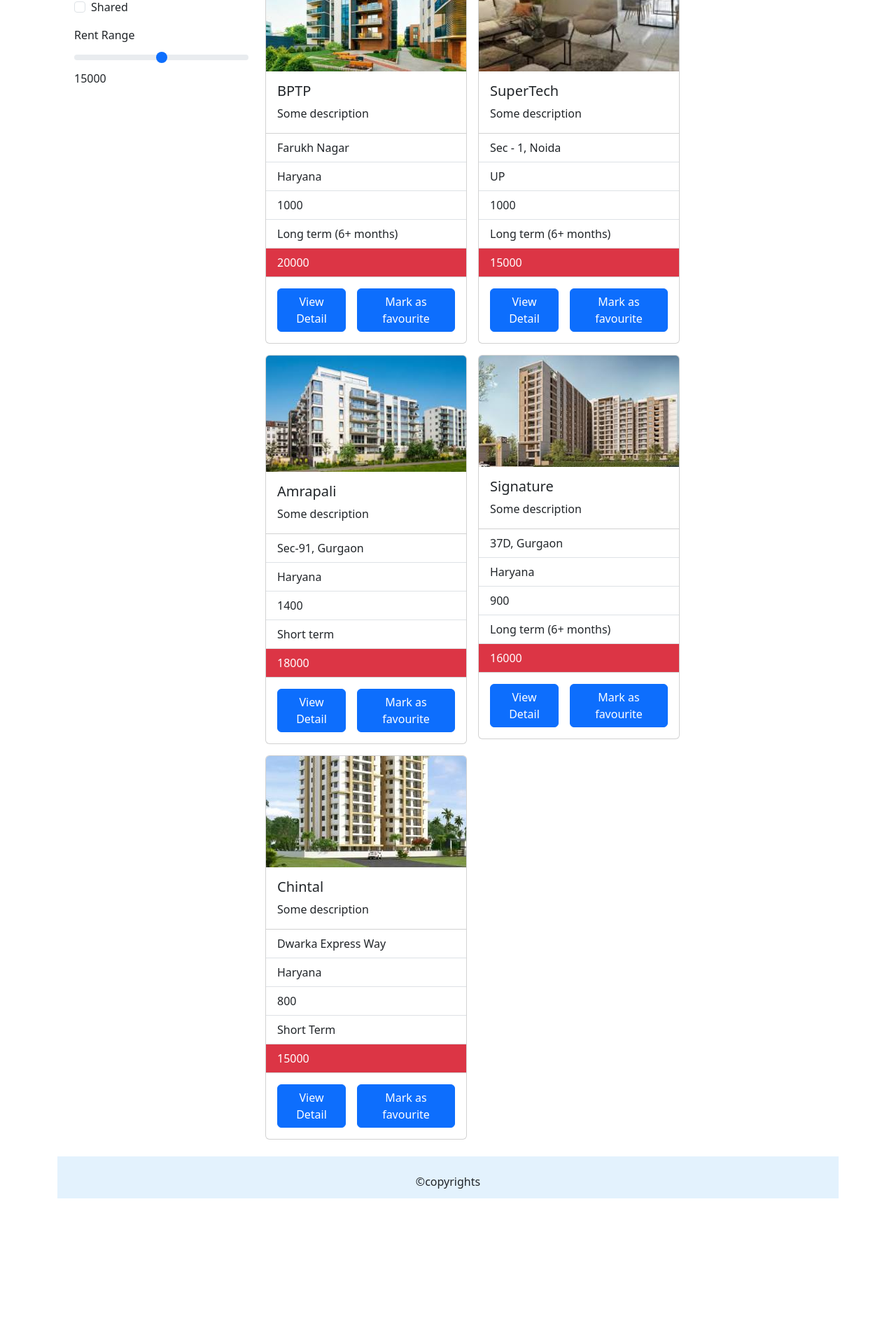
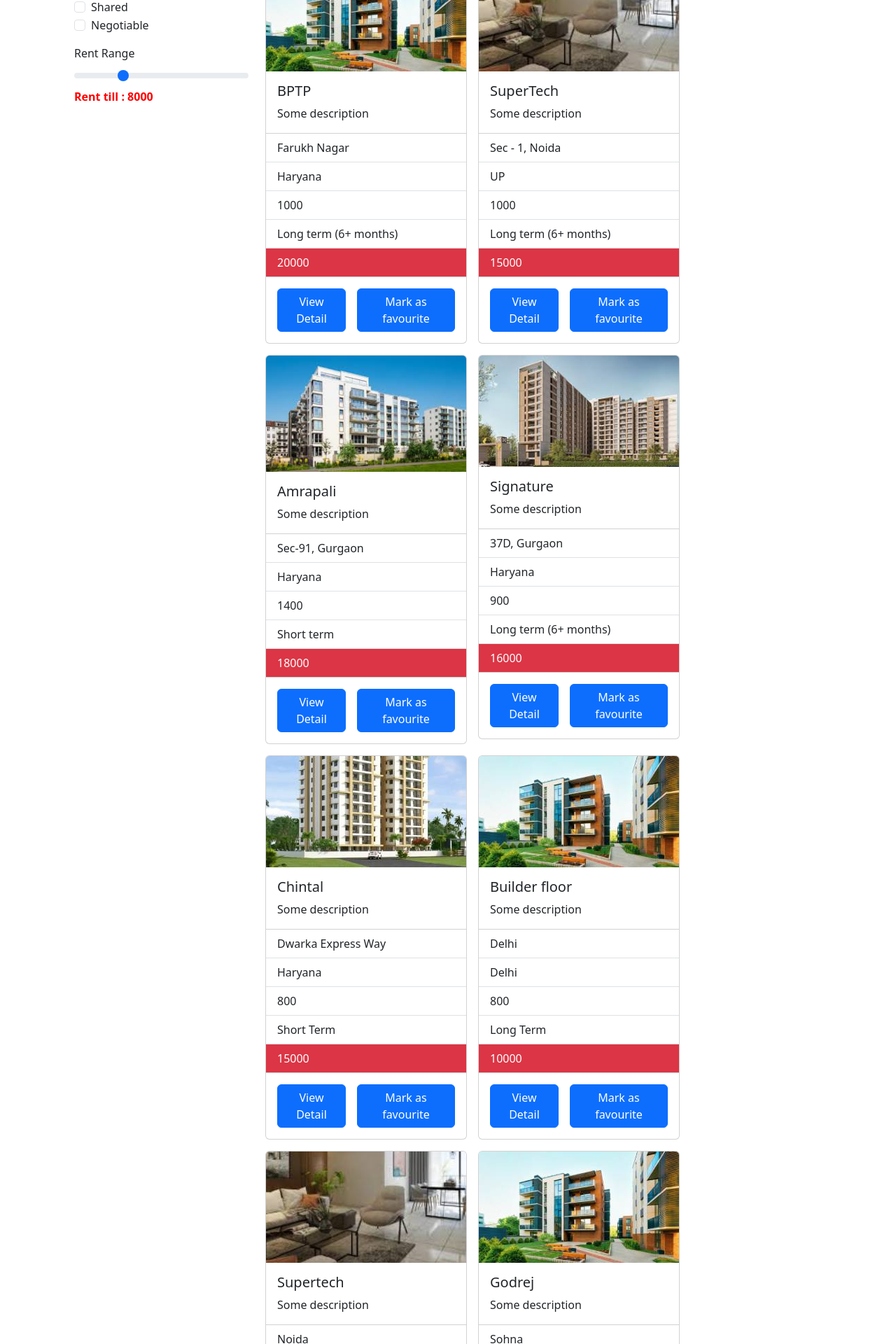
Before and after one commit to mkumar-01/lease, an Angular app: page /dashboard in a window 1280 px wide. Shown: the part 480-2400 px from the top of the page at 70% size. Before the commit the page ends 2192 px from the top, so only its background shows below. Built offline with nearby package versions, Linux system fonts and the light colour scheme.

Commit message:
filter static component added

```diff
--- a/src/app/components/filter/filter.html
+++ b/src/app/components/filter/filter.html
@@ -1,10 +1,32 @@
 <div class="form-check mt-4">
-  <input class="form-check-input" type="checkbox" value="" id="checkDefault" />
+  <input
+    class="form-check-input"
+    type="checkbox"
+    value=""
+    id="checkDefault"
+    (change)="furnished($event)"
+  />
   <label class="form-check-label" for="checkDefault"> Furnished </label>
 </div>
 <div class="form-check">
-  <input class="form-check-input" type="checkbox" value="" id="checkChecked" />
+  <input
+    class="form-check-input"
+    type="checkbox"
+    value=""
+    id="checkChecked"
+    (change)="shared($event)"
+  />
   <label class="form-check-label" for="checkChecked"> Shared</label>
+</div>
+<div class="form-check">
+  <input
+    class="form-check-input"
+    type="checkbox"
+    value=""
+    id="negotiable"
+    (change)="negotiable($event)"
+  />
+  <label class="form-check-label" for="negotiable"> Negotiable</label>
 </div>
 <div class="mt-3">
   <label for="customRange4" class="form-label">Rent Range</label>
@@ -12,11 +34,19 @@
     type="range"
     class="form-range"
     min="0"
-    max="100"
-    value="50"
+    max="30000"
+    value="8000"
     id="customRange4"
+    (change)="range($event)"
+    list="markers"
   />
-  <output for="customRange4" id="rangeValue" aria-hidden="true">15000</output>
+  <output
+    for="customRange4"
+    id="rangeValue"
+    aria-hidden="true"
+    style="color: red; font-weight: bold"
+    >Rent till : {{selectedRange()}}</output
+  >
 
   <script>
     // This is an example script, please modify as needed
--- a/src/app/components/filter/filter.scss
+++ b/src/app/components/filter/filter.scss
@@ -0,0 +1,17 @@
+.datalist {
+    display: flex;
+    flex-direction: column;
+    justify-content: space-between;
+    writing-mode: vertical-lr;
+    width: 200px;
+
+    option {
+        padding: 0;
+    }
+}
+
+
+// input[type="range"] {
+//     width: 200px;
+//     margin: 0;
+// }
--- a/src/app/components/filter/filter.ts
+++ b/src/app/components/filter/filter.ts
@@ -1,4 +1,4 @@
-import { Component } from '@angular/core';
+import { Component, signal } from '@angular/core';
 
 @Component({
   selector: 'filter',
@@ -7,5 +7,24 @@
   styleUrl: './filter.scss'
 })
 export class Filter {
+  public selectedRange = signal<number>(8000);
+  furnished(event: Event) {
+    const input = event.target as HTMLInputElement;
+    console.log(input.checked)
+  }
+  shared(event: Event) {
+    const input = event.target as HTMLInputElement;
+    console.log(input.checked)
+  }
+  negotiable(event: Event) {
+    const input = event.target as HTMLInputElement;
+    console.log(input.checked)
+  }
+  range(event: Event) {
+    const input = event.target as HTMLInputElement;
+    const value = Number(input.value)
+    this.selectedRange.set(value)
+  }
+
 
 }
--- a/src/assets/data/property-list.json
+++ b/src/assets/data/property-list.json
@@ -70,7 +70,7 @@
       "Water Heater",
       "Club House"
     ],
-    "shared": "true",
+    "shared": "false",
     "otherDescription": {
       "title": "Some title",
       "description": "Some description"
@@ -193,5 +193,163 @@
       "description": "Some description"
     },
     "featured": "true"
+  },
+
+  {
+    "id": 6,
+    "picture": "assets/data/apartment-1.jpg",
+    "apartmentName": "Builder floor",
+    "propertyLocation": {
+      "area": "Delhi",
+      "state": "Delhi"
+    },
+    "propertyDetail": {
+      "area": 800,
+      "leaseType": "Long Term"
+    },
+    "expectedRent": {
+      "expectedRent": 10000,
+      "isNegotiable": "true",
+      "priceMode": "Per Month"
+    },
+    "furnished": "false",
+    "amenitiesIncluded": [
+      "Gym/Fitness Center",
+      "Power Backup",
+      "Plant Security System",
+      "Swimming Pool",
+      "Garbage Disposal",
+      "Laundry Service",
+      "Car Park",
+      "Private Lawn",
+      "Elevator",
+      "Visitors Parking",
+      "Water Heater",
+      "Club House"
+    ],
+    "shared": "false",
+    "otherDescription": {
+      "title": "Some title",
+      "description": "Some description"
+    },
+    "featured": "false"
+  },
+
+  {
+    "id": 7,
+    "picture": "assets/data/apartment-2.jpg",
+    "apartmentName": "Supertech",
+    "propertyLocation": {
+      "area": "Noida",
+      "state": "UP"
+    },
+    "propertyDetail": {
+      "area": 800,
+      "leaseType": "Long Term"
+    },
+    "expectedRent": {
+      "expectedRent": 10000,
+      "isNegotiable": "true",
+      "priceMode": "Per Month"
+    },
+    "furnished": "true",
+    "amenitiesIncluded": [
+      "Gym/Fitness Center",
+      "Power Backup",
+      "Plant Security System",
+      "Swimming Pool",
+      "Garbage Disposal",
+      "Laundry Service",
+      "Car Park",
+      "Private Lawn",
+      "Elevator",
+      "Visitors Parking",
+      "Water Heater",
+      "Club House"
+    ],
+    "shared": "false",
+    "otherDescription": {
+      "title": "Some title",
+      "description": "Some description"
+    },
+    "featured": "false"
+  },
+  {
+    "id": 8,
+    "picture": "assets/data/apartment-1.jpg",
+    "apartmentName": "Godrej",
+    "propertyLocation": {
+      "area": "Sohna",
+      "state": "Haryana"
+    },
+    "propertyDetail": {
+      "area": 800,
+      "leaseType": "Long Term"
+    },
+    "expectedRent": {
+      "expectedRent": 8000,
+      "isNegotiable": "true",
+      "priceMode": "Per Month"
+    },
+    "furnished": "true",
+    "amenitiesIncluded": [
+      "Gym/Fitness Center",
+      "Power Backup",
+      "Plant Security System",
+      "Swimming Pool",
+      "Garbage Disposal",
+      "Laundry Service",
+      "Car Park",
+      "Private Lawn",
+      "Elevator",
+      "Visitors Parking",
+      "Water Heater",
+      "Club House"
+    ],
+    "shared": "false",
+    "otherDescription": {
+      "title": "Some title",
+      "description": "Some description"
+    },
+    "featured": "false"
+  },
+  {
+    "id": 9,
+    "picture": "assets/data/apartment-5.jpg",
+    "apartmentName": "Amatulya",
+    "propertyLocation": {
+      "area": "Delhi",
+      "state": "Delhi"
+    },
+    "propertyDetail": {
+      "area": 1800,
+      "leaseType": "Long Term"
+    },
+    "expectedRent": {
+      "expectedRent": 28000,
+      "isNegotiable": "true",
+      "priceMode": "Per Month"
+    },
+    "furnished": "true",
+    "amenitiesIncluded": [
+      "Gym/Fitness Center",
+      "Power Backup",
+      "Plant Security System",
+      "Swimming Pool",
+      "Garbage Disposal",
+      "Laundry Service",
+      "Car Park",
+      "Private Lawn",
+      "Elevator",
+      "Visitors Parking",
+      "Water Heater",
+      "Club House"
+    ],
+    "shared": "false",
+    "otherDescription": {
+      "title": "Some title",
+      "description": "Some description"
+    },
+    "featured": "false"
   }
 ]
```
